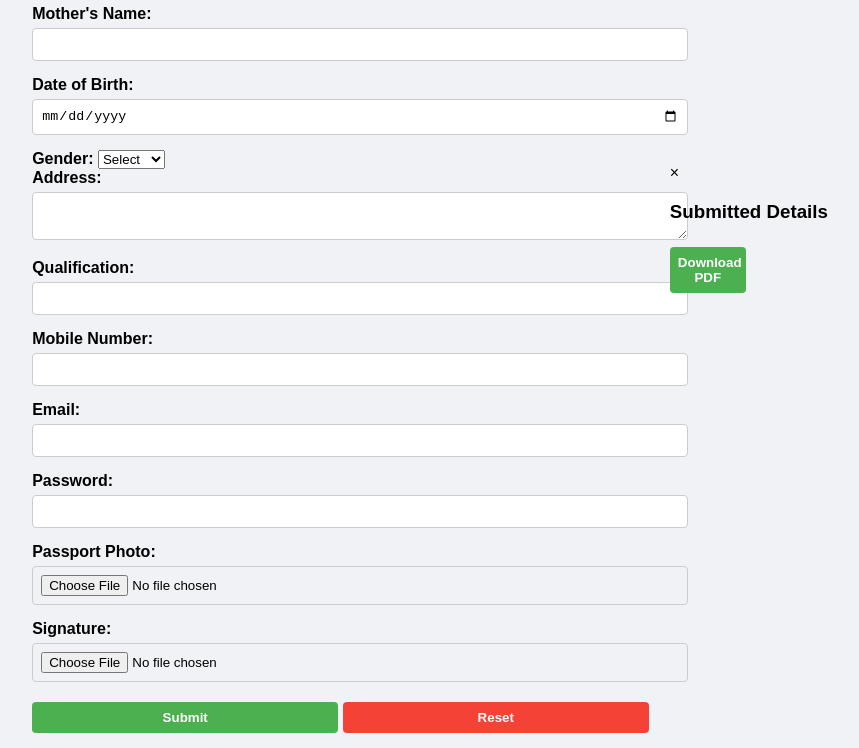
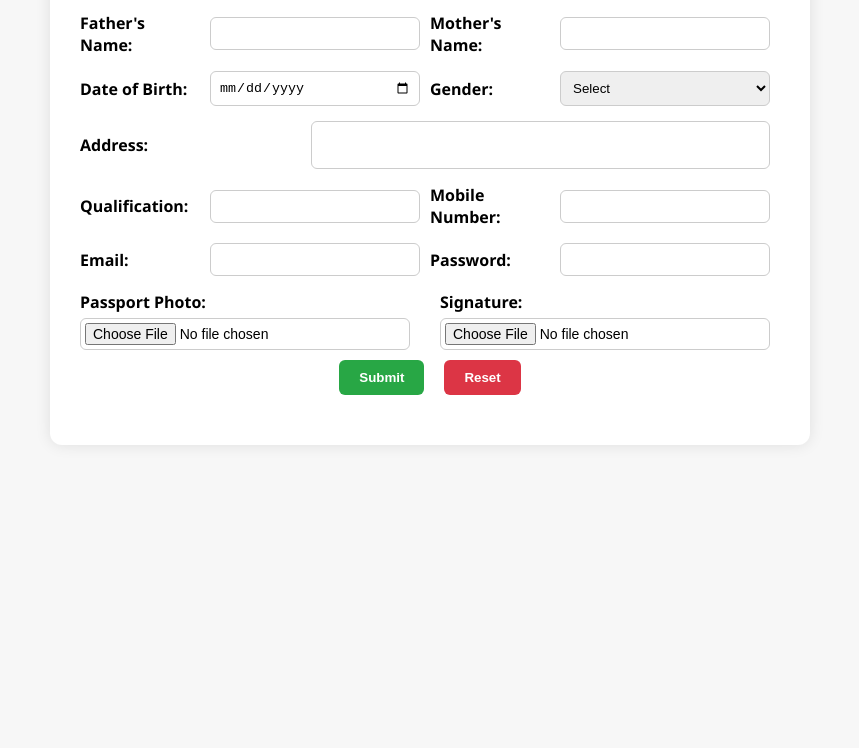
Before and after one commit to sjaffer-cse235a0507/DevOps, a plain HTML site: page index.html in a window 1280 px wide. Shown: the part 172-920 px from the top of the page, without its empty margins (210-1069 px from the left). After the commit the page ends 876 px from the top, so only its background shows below. Drawn offline with Linux system fonts and the light colour scheme.

Commit message:
Update style.css

```diff
--- a/style.css
+++ b/style.css
@@ -1,18 +1,19 @@
 body {
-    font-family: Arial, sans-serif;
-    background-color: #f0f2f5;
+  font-family: 'Segoe UI', sans-serif;
+  background: #f7f7f7;
   display: flex;
   justify-content: center;
-    align-items: center;
-    height: 100vh;
+  align-items: flex-start;
+  min-height: 100vh;
+  padding: 30px;
 }
 
-.container {
+.form-container {
   background: #fff;
-    padding: 20px;
-    border-radius: 8px;
-    box-shadow: 0px 0px 10px gray;
-    width: 400px;
+  padding: 25px 30px;
+  border-radius: 12px;
+  box-shadow: 0 0 15px rgba(0,0,0,0.1);
+  width: 700px;
 }
 
 h2 {
@@ -21,31 +22,125 @@ h2 {
   color: #333;
 }
 
+.row {
+  display: flex;
+  flex-wrap: wrap;
+  margin-bottom: 15px;
+  align-items: center;
+}
+
 label {
+  flex: 1;
+  font-weight: bold;
+  margin-right: 10px;
+  min-width: 120px;
+}
+
+input, select, textarea {
+  flex: 2;
+  padding: 8px;
+  border: 1px solid #ccc;
+  border-radius: 6px;
+  margin-right: 10px;
+}
+
+textarea {
+  width: 100%;
+  resize: none;
+}
+
+.center {
+  justify-content: center;
+}
+
+.btn {
+  padding: 10px 20px;
+  border: none;
+  border-radius: 6px;
+  font-weight: bold;
+  color: white;
+  margin: 10px;
+  cursor: pointer;
+}
+
+.green { background: #28a745; }
+.red { background: #dc3545; }
+
+.btn:hover { opacity: 0.9; }
+
+/* Upload Row Fix */
+.upload-row {
+  display: flex;
+  justify-content: space-between;
+  align-items: center;
+  gap: 20px;
+}
+
+.upload-box {
+  flex: 1;
+  display: flex;
+  flex-direction: column;
+}
+
+.upload-box label {
+  margin-bottom: 5px;
   font-weight: bold;
 }
 
-input, textarea, button {
-    width: 100%;
-    margin: 5px 0 15px;
-    padding: 8px;
-    border: 1px solid #ccc;
-    border-radius: 4px;
+.upload-box input[type="file"] {
+  width: auto;
+  padding: 4px;
+  font-size: 14px;
 }
 
-button {
-    width: 48%;
-    cursor: pointer;
-    background: #4CAF50;
-    color: white;
-    font-weight: bold;
-    border: none;
+/* Popup */
+.popup {
+  display: none;
+  position: fixed;
+  top: 0; left: 0;
+  width: 100%; height: 100%;
+  background: rgba(0,0,0,0.6);
+  justify-content: center;
+  align-items: center;
 }
 
-button[type="reset"] {
-    background: #f44336;
+.popup-content {
+  background: #fff;
+  padding: 20px;
+  border-radius: 12px;
+  width: 600px;
+  max-height: 80vh;
+  overflow-y: auto;
+  position: relative;
 }
 
-button:hover {
-    opacity: 0.9;
+#closePopup {
+  position: absolute;
+  top: 10px; right: 20px;
+  font-size: 24px;
+  cursor: pointer;
 }
+
+#popupDetails {
+  margin-top: 20px;
+  line-height: 1.8;
+}
+
+#popupDetails p {
+  margin: 5px 0;
+  font-size: 15px;
+}
+
+.photo-sign {
+  display: flex;
+  justify-content: space-between;
+  margin-top: 15px;
+  gap: 20px;
+}
+
+.photo-sign img {
+  max-width: 150px;
+  max-height: 100px;
+  border: 1px solid #ccc;
+  border-radius: 6px;
+}
```
Lines whose indentation alone changed are shown as unchanged.
